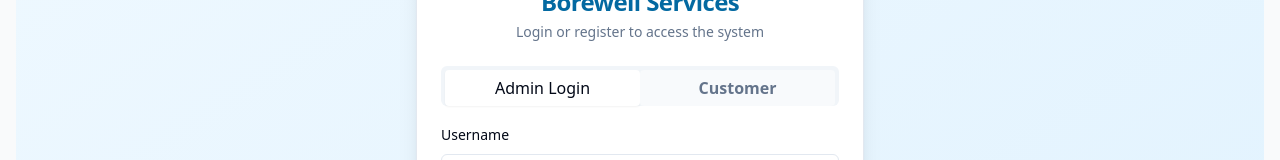
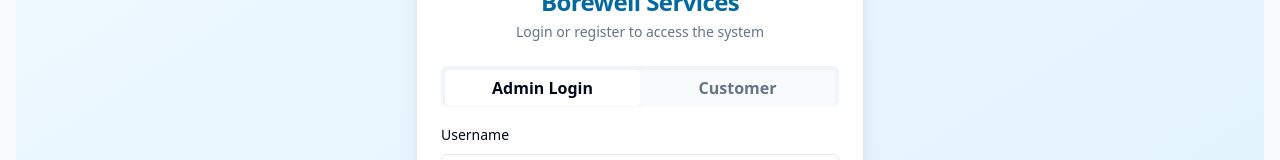
Before and after one commit to starboyonkar/borewell-crm-and-billing, a React (Vite) app: page /login in a window 1280 px wide. Shown: the part 316-476 px from the top of the page. Built offline with nearby package versions, Linux system fonts and the light colour scheme.

Commit message:
Visual edit in Lovable
Edited UI in Lovable

```diff
--- a/src/pages/Login.tsx
+++ b/src/pages/Login.tsx
@@ -87,7 +87,7 @@ const Login: React.FC = () => {
           <CardContent>
             <Tabs value={activeTab} onValueChange={setActiveTab} className="w-full">
               <TabsList className="grid grid-cols-2 mb-4">
-                <TabsTrigger value="admin" className="text-base bg-slate-500 hover:bg-slate-400 font-medium">Admin Login</TabsTrigger>
+                <TabsTrigger value="admin" className="bg-slate-400 hover:bg-slate-300 text-base font-bold">Admin Login</TabsTrigger>
                 <TabsTrigger value="customer" className="text-inherit text-base font-bold bg-slate-50">Customer</TabsTrigger>
               </TabsList>
 
```
